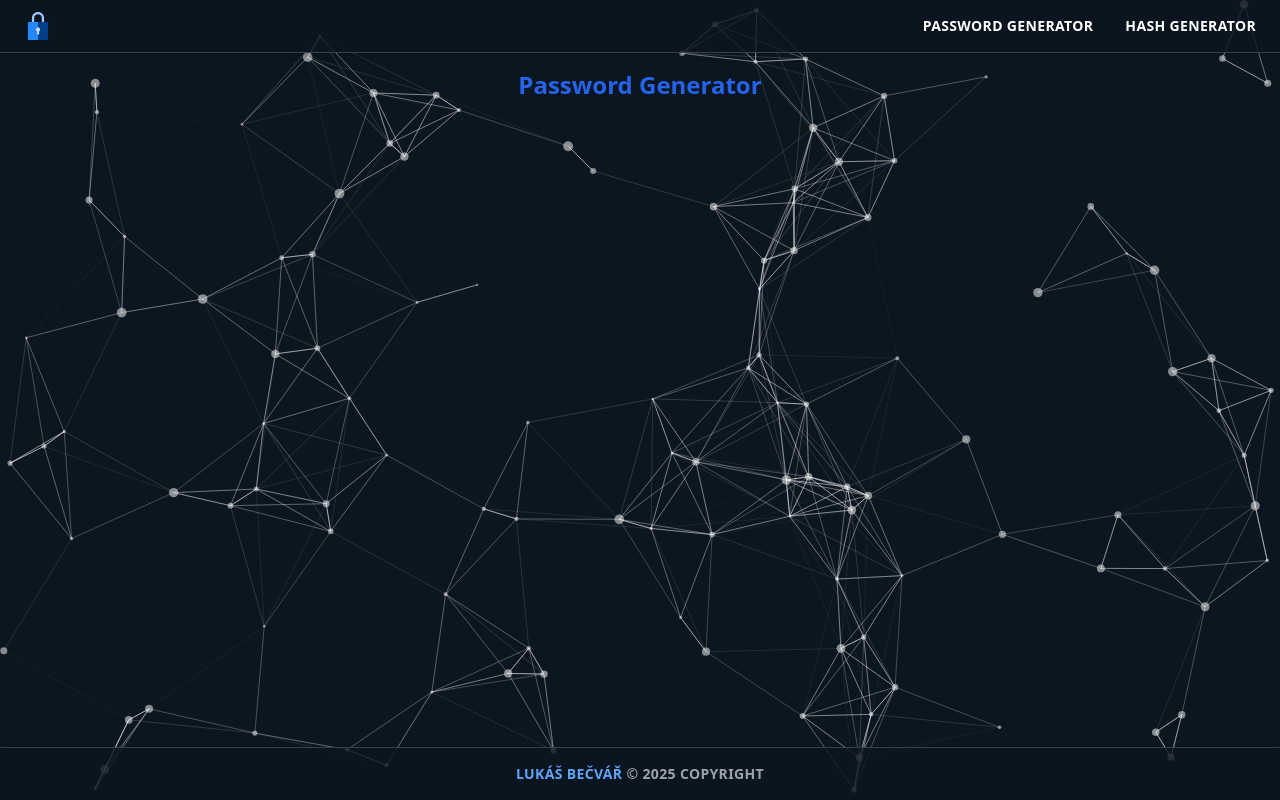
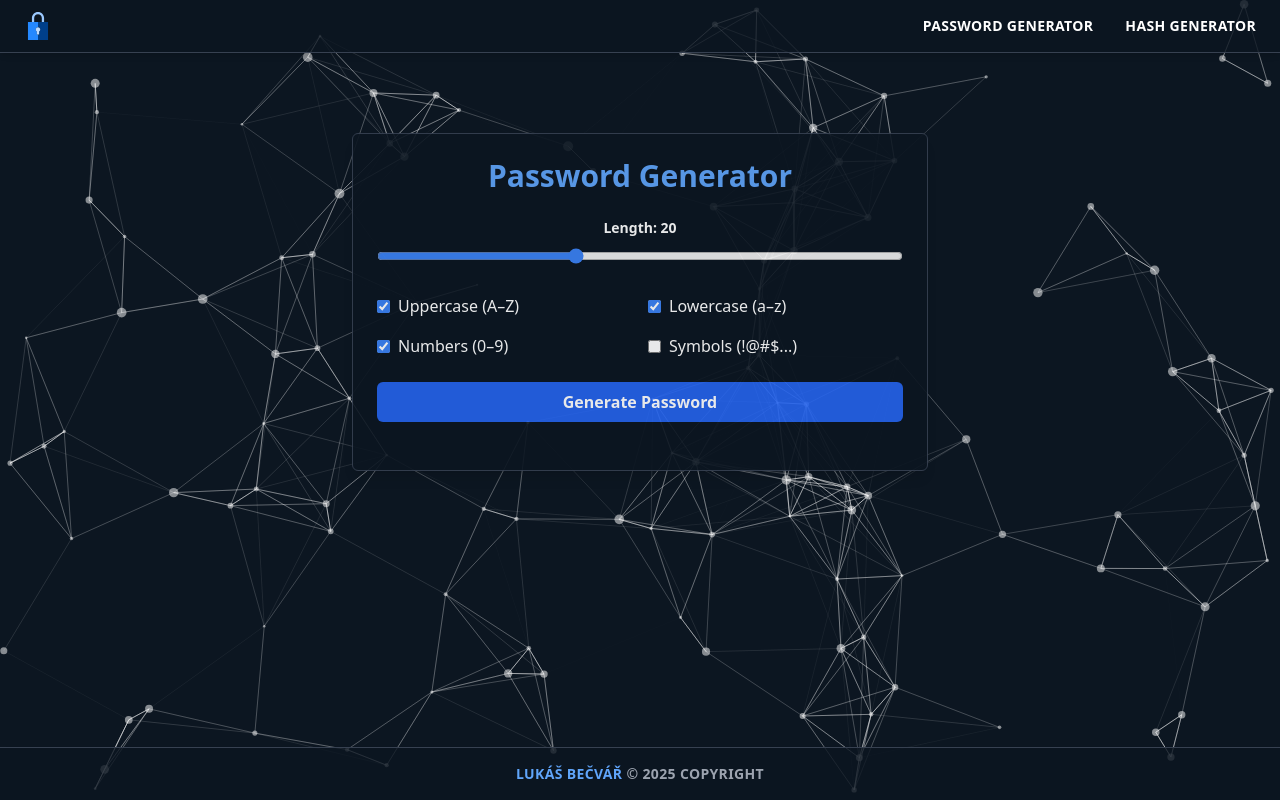
Before and after one commit to lukasbecvar/password-and-hash-generator, a React (Vite) app: page / in a window 1280 px wide. Built offline with nearby package versions, Linux system fonts and the light colour scheme.

Commit message:
added password generator form

```diff
--- a/src/components/PasswordGenerator.jsx
+++ b/src/components/PasswordGenerator.jsx
@@ -1,7 +1,93 @@
+// include react functions
+import { useState } from "react"
+
 export default function PasswordGenerator() {
+    const [length, setLength] = useState(20)
+    const [copied, setCopied] = useState(false)
+    const [password, setPassword] = useState("")
+    const [includeNumbers, setIncludeNumbers] = useState(true)
+    const [includeSymbols, setIncludeSymbols] = useState(false)
+    const [includeUppercase, setIncludeUppercase] = useState(true)
+    const [includeLowercase, setIncludeLowercase] = useState(true)
+
+    const generatePassword = () => {
+        let charset = ""
+        const numbers = "0123456789"
+        const upper = "ABCDEFGHIJKLMNOPQRSTUVWXYZ"
+        const lower = "abcdefghijklmnopqrstuvwxyz"
+        const symbols = "!@#$%^&*()_+[]{}|;:,.<>?"
+
+        // add enabled charsets to charset
+        if (includeUppercase) charset += upper
+        if (includeLowercase) charset += lower
+        if (includeNumbers) charset += numbers
+        if (includeSymbols) charset += symbols
+
+        // check if at least one option is enabled
+        if (!charset) return setPassword("Select at least one option!")
+
+        // generate random string
+        let generated = ""
+        for (let i = 0; i < length; i++) {
+            const randomIndex = Math.floor(Math.random() * charset.length)
+            generated += charset[randomIndex]
+        }
+
+        // set generated password
+        setPassword(generated)
+        setCopied(false)
+    }
+
+    // copy generated password to clipboard
+    const copyToClipboard = async () => {
+        if (!password || password.startsWith("Select")) return
+        await navigator.clipboard.writeText(password)
+        setCopied(true)
+        setTimeout(() => setCopied(false), 1500)
+    }
+
     return (
-        <div className="p-4">
-            <h1 className="text-2xl font-bold text-blue-600">Password Generator</h1>
+        <div className="md:max-w-xl max-w-xl mx-auto p-6 md:mt-20 bg-[#0c1621] text-white md:rounded-md md:shadow-lg md:border border-gray-700 z-10 opacity-90">
+            <h1 className="text-3xl font-bold text-blue-400 mb-6 text-center">Password Generator</h1>
+
+            {/* length slider */}
+            <div className="mb-6">
+                <label className="block mb-2 font-semibold text-sm">Length: {length}</label>
+                <input type="range" min="2" max="50" value={length} className="w-full accent-blue-500" onChange={(e) => setLength(parseInt(e.target.value))}/>
+            </div>
+
+            {/* options */}
+            <div className="grid grid-cols-1 sm:grid-cols-2 gap-4 mb-6">
+                <label className="flex items-center gap-2">
+                    <input type="checkbox" checked={includeUppercase} onChange={() => setIncludeUppercase(!includeUppercase)} className="accent-blue-500"/>Uppercase (A–Z)
+                </label>
+                <label className="flex items-center gap-2">
+                    <input type="checkbox" checked={includeLowercase} onChange={() => setIncludeLowercase(!includeLowercase)} className="accent-blue-500" />Lowercase (a–z)
+                </label>
+                <label className="flex items-center gap-2">
+                    <input type="checkbox" checked={includeNumbers} onChange={() => setIncludeNumbers(!includeNumbers)} className="accent-blue-500"/>Numbers (0–9)
+                </label>
+                <label className="flex items-center gap-2">
+                    <input type="checkbox" checked={includeSymbols} onChange={() => setIncludeSymbols(!includeSymbols)} className="accent-blue-500"/>Symbols (!@#$...)
+                </label>
+            </div>
+
+            {/* generate button */}
+            <button onClick={generatePassword} className="w-full bg-blue-600 hover:bg-blue-700 transition text-white font-semibold py-2 px-4 rounded-md mb-6">
+                Generate Password
+            </button>
+
+            {/* password output */}
+            {password && (
+                <div className="relative">
+                    {/* password ou */}
+                    <div className="bg-gray-800 rounded-md p-3 mb-2 font-mono text-sm break-all">{password}</div>
+                    {/* copy button */}
+                    <button onClick={copyToClipboard} className="absolute top-2 right-2 text-xs bg-blue-500 hover:bg-blue-600 transition px-2 py-1 rounded text-white">
+                        {copied ? "Copied!" : "Copy"}
+                    </button>
+                </div>
+            )}
         </div>
     )
 }
--- a/src/others/ParticlesBackground.jsx
+++ b/src/others/ParticlesBackground.jsx
@@ -18,6 +18,7 @@ export default function ParticlesBackground() {
         return (
             <Particles
                 id="tsparticles"
+                canvasClassName="absolute inset-0 pointer-events-none"
                 options={{
                     background: {
                     color: {
@@ -26,6 +27,7 @@ export default function ParticlesBackground() {
                 },
                 fpsLimit: 120,
                 interactivity: {
+                    detectsOn: "canvas",
                     events: {
                         onClick: {
                             enable: true,
```
Also changed, not shown: 1 other file (tests, documents, lock files or other folders).
